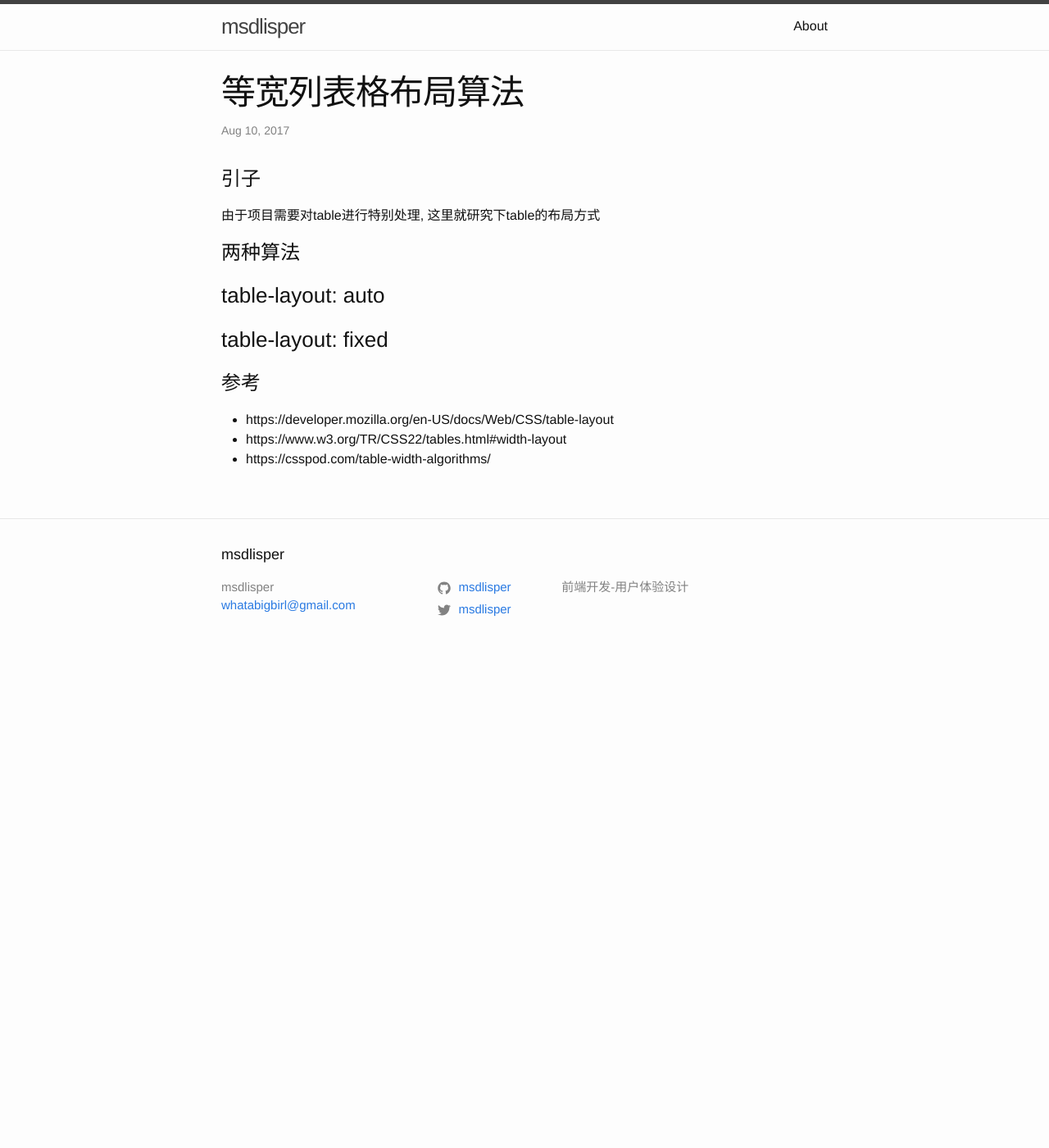
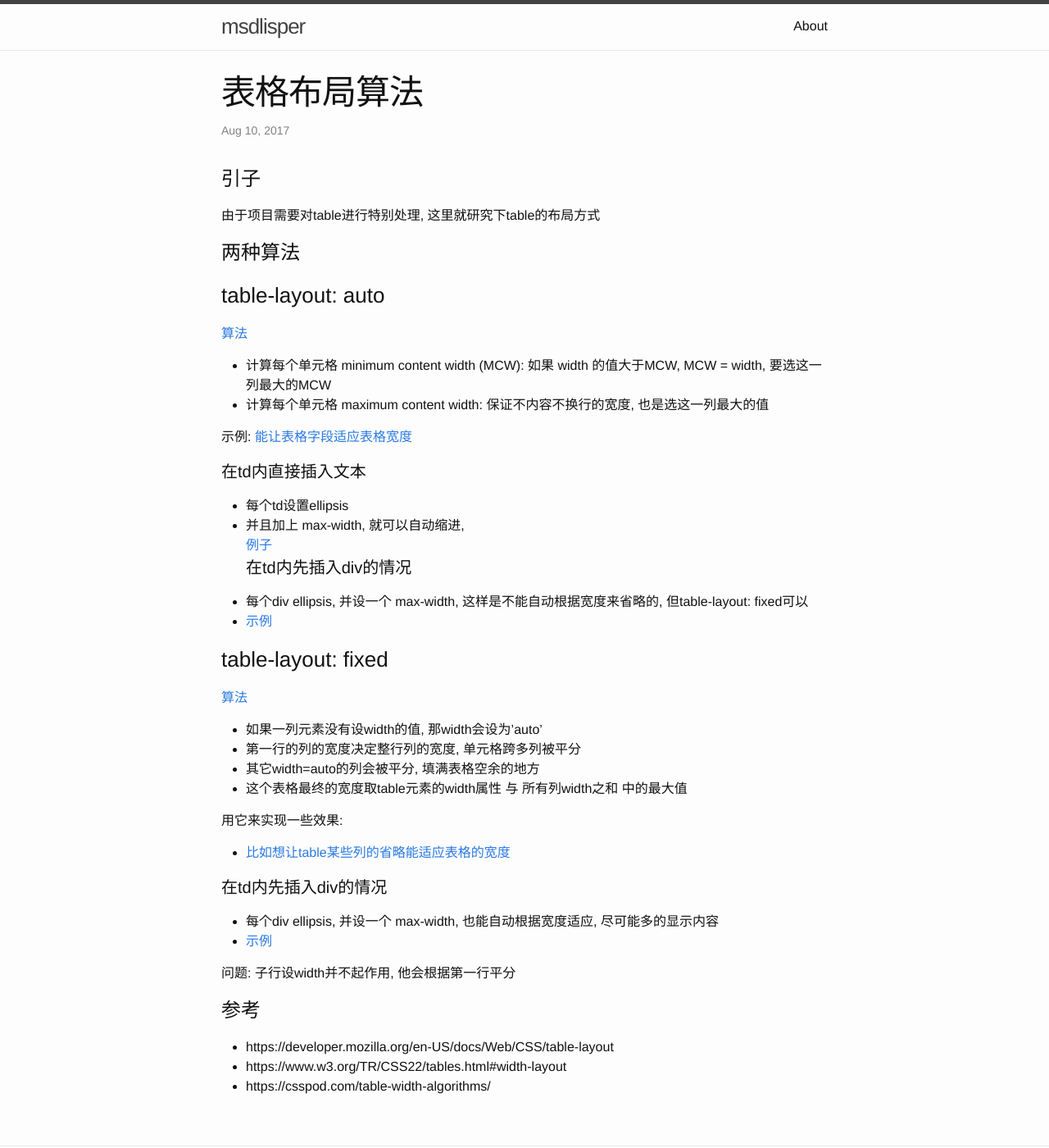
Before and after one commit to msdlisper/msdlisper.github.com, a Jekyll site: the page built from _posts/2017-08-23-table-layout.md, in a window 1280 px wide and 1400 px high. Shown: the whole window at 82% size. Built offline with Jekyll 4.4.1, drawn with Linux system fonts in a browser that asks for light colours; comment, search, counter and statistics services are not loaded.

Commit message:
新的博客

```diff
--- a/_posts/2017-08-23-table-layout.md
+++ b/_posts/2017-08-23-table-layout.md
@@ -1,8 +1,8 @@
 ---
 layout: post
-title:  "等宽列表格布局算法"
+title:  "表格布局算法"
 date:   2017-08-10 19:55:21
-categories: it
+categories: it css
 ---
 
 
@@ -13,9 +13,36 @@ categories: it
 # 两种算法
 
 ### table-layout: auto
+[算法](https://www.w3.org/TR/CSS22/tables.html#auto-table-layout)
+- 计算每个单元格 minimum content width (MCW): 如果 width 的值大于MCW, MCW = width, 要选这一列最大的MCW
+- 计算每个单元格 maximum content width: 保证不内容不换行的宽度, 也是选这一列最大的值
+
+示例:
+[能让表格字段适应表格宽度](http://jsbin.com/yoqamit/4/edit?html,output)
+#### 在td内直接插入文本
+- 每个td设置ellipsis
+- 并且加上 max-width, 就可以自动缩进,
+[例子](http://jsbin.com/tedocugoza/edit?html,output)
+#### 在td内先插入div的情况
+- 每个div ellipsis, 并设一个 max-width, 这样是不能自动根据宽度来省略的, 但table-layout: fixed可以
+- [示例](http://jsbin.com/tedocugoza/1/edit?html,output)
 
 ### table-layout: fixed
+[算法](https://www.w3.org/TR/CSS22/tables.html#fixed-table-layout)
+- 如果一列元素没有设width的值, 那width会设为'auto'
+- 第一行的列的宽度决定整行列的宽度, 单元格跨多列被平分
+- 其它width=auto的列会被平分, 填满表格空余的地方
+- 这个表格最终的宽度取table元素的width属性 与 所有列width之和 中的最大值
 
+用它来实现一些效果:
+- [比如想让table某些列的省略能适应表格的宽度](http://jsbin.com/yoqamit/3/edit?html,output)
+
+#### 在td内先插入div的情况
+- 每个div ellipsis, 并设一个 max-width, 也能自动根据宽度适应, 尽可能多的显示内容
+- [示例](http://jsbin.com/tedocugoza/edit?html,output)
+
+
+问题: 子行设width并不起作用, 他会根据第一行平分
 # 参考
 
 - https://developer.mozilla.org/en-US/docs/Web/CSS/table-layout
```
Also changed, not shown: _posts/2016-06-23-cross-screen-game.md (added, +28 -0 lines), _posts/2017-08-09-welcome-to-jekyll.markdown (deleted, +0 -25 lines), _posts/2017-08-10-first-post.md (deleted, +0 -10 lines), _posts/2017-09-10-line-height.md (added, +67 -0 lines), _posts/2017-10-08-h5-layout.md (added, +66 -0 lines).
